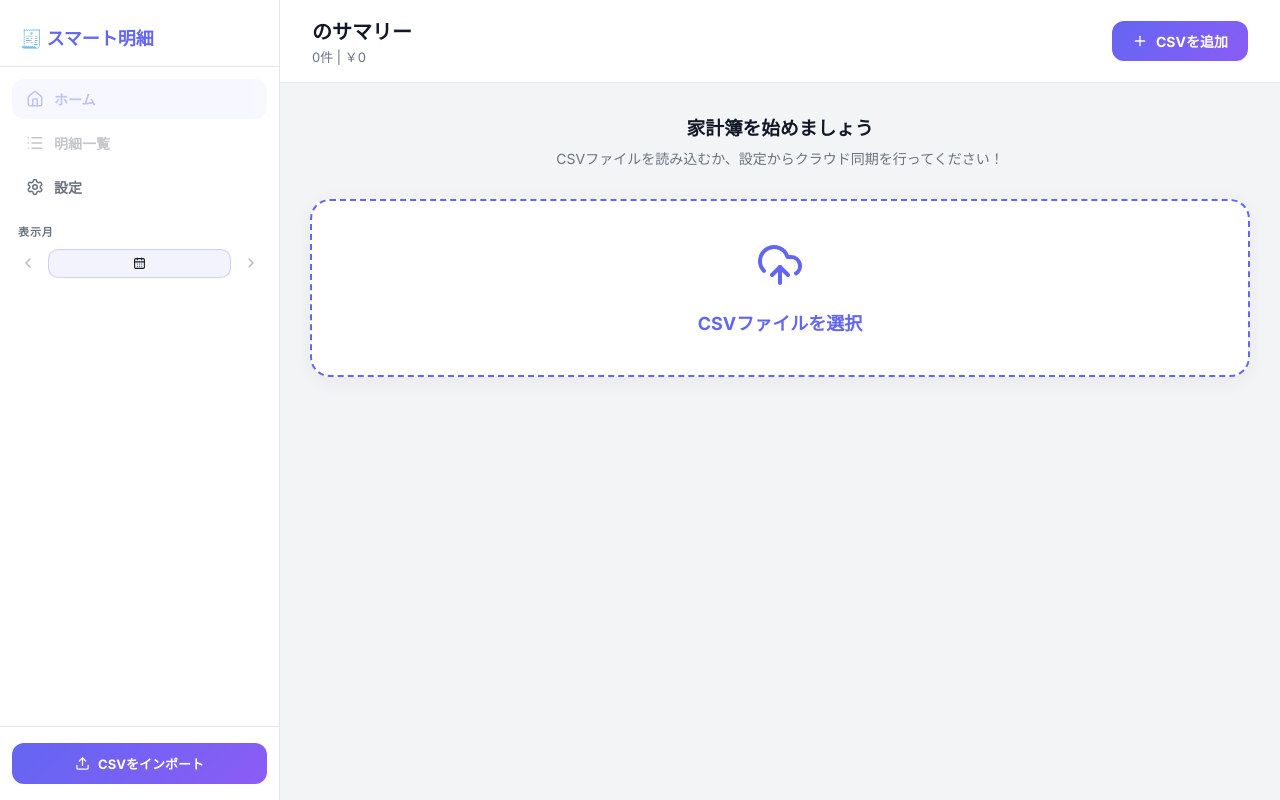
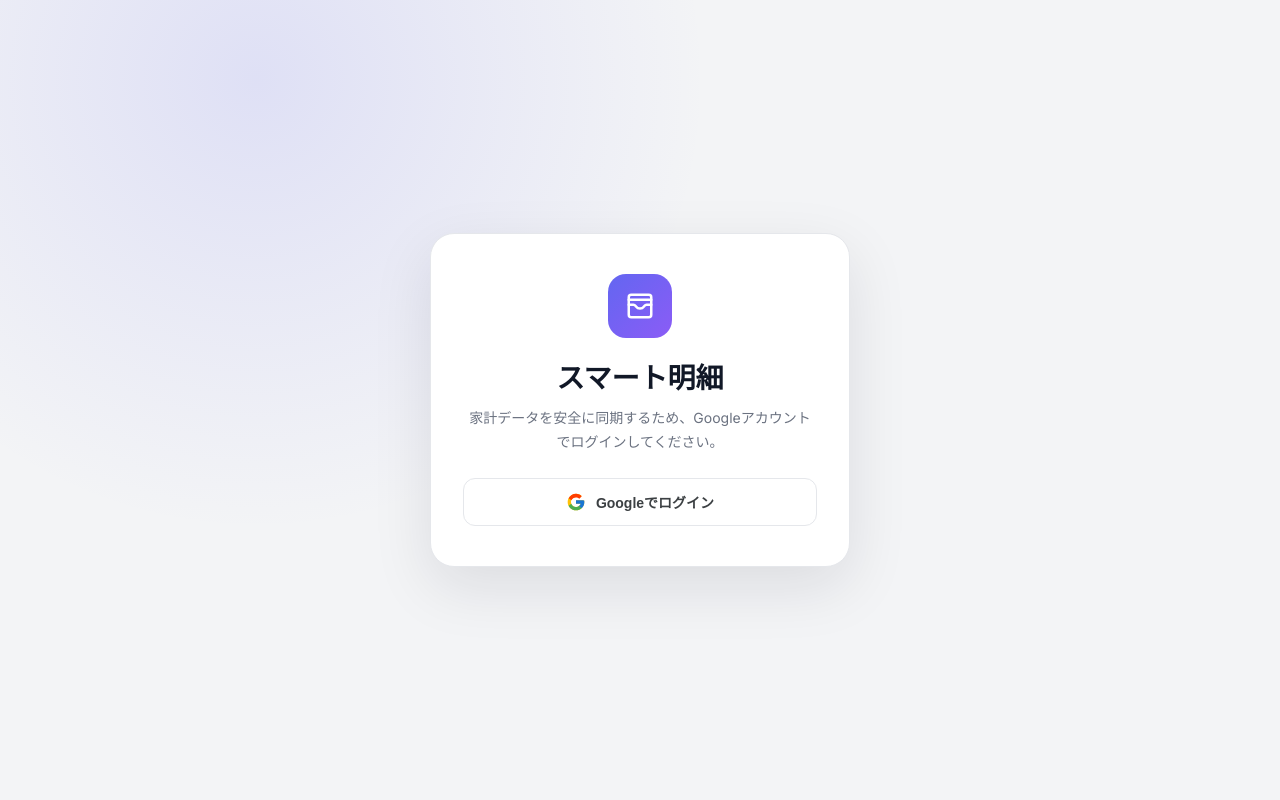
Before and after one commit to s1f10240069/smart-kakeibo, a React (Vite) app: page / in a window 1280 px wide. Built offline with nearby package versions, Linux system fonts and the light colour scheme.

Commit message:
feat:require-google-login

```diff
--- a/src/App.jsx
+++ b/src/App.jsx
@@ -9,6 +9,7 @@ import MonthCalendarModal from './components/MonthCalendarModal';
 import MonthSwitcher from './components/MonthSwitcher';
 import Sidebar from './components/Sidebar';
 import SyncStatusIndicator from './components/SyncStatusIndicator';
+import LoginGate from './components/LoginGate';
 import WelcomeView from './components/views/WelcomeView';
 import HomeView from './components/views/HomeView';
 import ListView from './components/views/ListView';
@@ -74,6 +75,12 @@ export default function App() {
       setView('home');
     }
   };
+
+  // 有効なGoogle認証がない間は家計簿本体へ入れない。
+  // 保存済みセッションがある場合は、起動時useEffectのサイレント認証完了後に自動で解除される。
+  if (!google.isAuthenticated) {
+    return <LoginGate onLogin={google.handleGoogleLogin} status={google.syncStatus} />;
+  }
 
 
   // ===== メインレンダー =====
--- /dev/null
+++ b/src/components/LoginGate.jsx
@@ -0,0 +1,27 @@
+import { WalletCards } from 'lucide-react';
+
+const GoogleLogo = () => (
+  <svg width="20" height="20" viewBox="0 0 48 48" aria-hidden="true">
+    <path fill="#FFC107" d="M43.6 20.5H42V20H24v8h11.3c-1.6 4.7-6.1 8-11.3 8-6.6 0-12-5.4-12-12s5.4-12 12-12c3.1 0 5.8 1.2 8 3.1l5.7-5.7C34.6 6.1 29.6 4 24 4 12.9 4 4 12.9 4 24s8.9 20 20 20 20-8.9 20-20c0-1.3-.1-2.7-.4-3.5z" />
+    <path fill="#FF3D00" d="M6.3 14.7l6.6 4.8C14.6 15.9 18.9 13 24 13c3.1 0 5.8 1.2 8 3.1l5.7-5.7C34.6 6.1 29.6 4 24 4 16.3 4 9.7 8.3 6.3 14.7z" />
+    <path fill="#4CAF50" d="M24 44c5.5 0 10.5-2.1 14.2-5.6l-6.6-5.4C29.7 34.9 27 36 24 36c-5.2 0-9.6-3.3-11.3-8l-6.5 5C9.6 39.6 16.2 44 24 44z" />
+    <path fill="#1976D2" d="M43.6 20.5H42V20H24v8h11.3c-.8 2.3-2.2 4.3-4.1 5.7l6.6 5.4C41.3 35.9 44 30.3 44 24c0-1.3-.1-2.7-.4-3.5z" />
+  </svg>
+);
+
+const LoginGate = ({ onLogin, status }) => (
+  <main className="login-gate">
+    <section className="login-card" aria-labelledby="login-title">
+      <div className="login-app-icon"><WalletCards size={30} /></div>
+      <h1 id="login-title">スマート明細</h1>
+      <p>家計データを安全に同期するため、Googleアカウントでログインしてください。</p>
+      <button type="button" onClick={onLogin} className="google-login-btn">
+        <GoogleLogo />
+        Googleでログイン
+      </button>
+      {status && <div className="login-status" role="status">{status}</div>}
+    </section>
+  </main>
+);
+
+export default LoginGate;
--- a/src/hooks/useGoogleAuth.js
+++ b/src/hooks/useGoogleAuth.js
@@ -279,7 +279,13 @@ export function useGoogleAuth({
   }, [googleToken]);
 
   return {
-    googleUser, syncStatus, syncPhase, reLoginNeeded,
+    googleUser,
+    isAuthenticated: Boolean(
+      googleUser
+      && googleToken
+      && parseInt(localStorage.getItem('kakeibo_google_token_expiry') || '0', 10) > Date.now()
+    ),
+    syncStatus, syncPhase, reLoginNeeded,
     handleGoogleLogin, handleGoogleLogout, trySilentGoogleLogin,
     uploadToCloud, downloadFromCloud, autoSyncCloud,
   };
--- a/src/index.css
+++ b/src/index.css
@@ -553,3 +553,81 @@ body {
   .summary-container { padding: 32px 40px; }
   .tx-table-wrapper { margin: 0 40px 40px; }
 }
+/* ===== 必須ログイン画面 ===== */
+.login-gate {
+  min-height: 100vh;
+  min-height: 100dvh;
+  display: grid;
+  place-items: center;
+  padding: 24px;
+  background:
+    radial-gradient(circle at 20% 10%, rgba(99, 102, 241, 0.14), transparent 36%),
+    var(--bg-color);
+}
+
+.login-card {
+  width: min(100%, 420px);
+  padding: 40px 32px;
+  text-align: center;
+  border: 1px solid var(--border-color);
+  border-radius: 24px;
+  background: var(--surface-color);
+  box-shadow: 0 20px 60px rgba(15, 23, 42, 0.1);
+}
+
+.login-app-icon {
+  width: 64px;
+  height: 64px;
+  display: grid;
+  place-items: center;
+  margin: 0 auto 18px;
+  border-radius: 18px;
+  color: #fff;
+  background: linear-gradient(135deg, #6366f1, #8b5cf6);
+}
+
+.login-card h1 {
+  margin: 0 0 10px;
+  color: var(--text-primary);
+  font-size: 28px;
+}
+
+.login-card p {
+  margin: 0 0 24px;
+  color: var(--text-secondary);
+  font-size: 14px;
+  line-height: 1.7;
+}
+
+.google-login-btn {
+  width: 100%;
+  display: flex;
+  align-items: center;
+  justify-content: center;
+  gap: 10px;
+  padding: 13px 18px;
+  border: 1px solid var(--border-color);
+  border-radius: 12px;
+  background: #fff;
+  color: #3c4043;
+  font-size: 14px;
+  font-weight: 700;
+  cursor: pointer;
+  transition: transform 0.15s ease, box-shadow 0.15s ease;
+}
+
+.google-login-btn:hover {
+  transform: translateY(-1px);
+  box-shadow: 0 8px 20px rgba(15, 23, 42, 0.1);
+}
+
+.login-status {
+  margin-top: 16px;
+  padding: 10px 12px;
+  border-radius: 10px;
+  color: var(--text-primary);
+  background: rgba(99, 102, 241, 0.08);
+  font-size: 12px;
+  font-weight: 600;
+  line-height: 1.5;
+}
```
